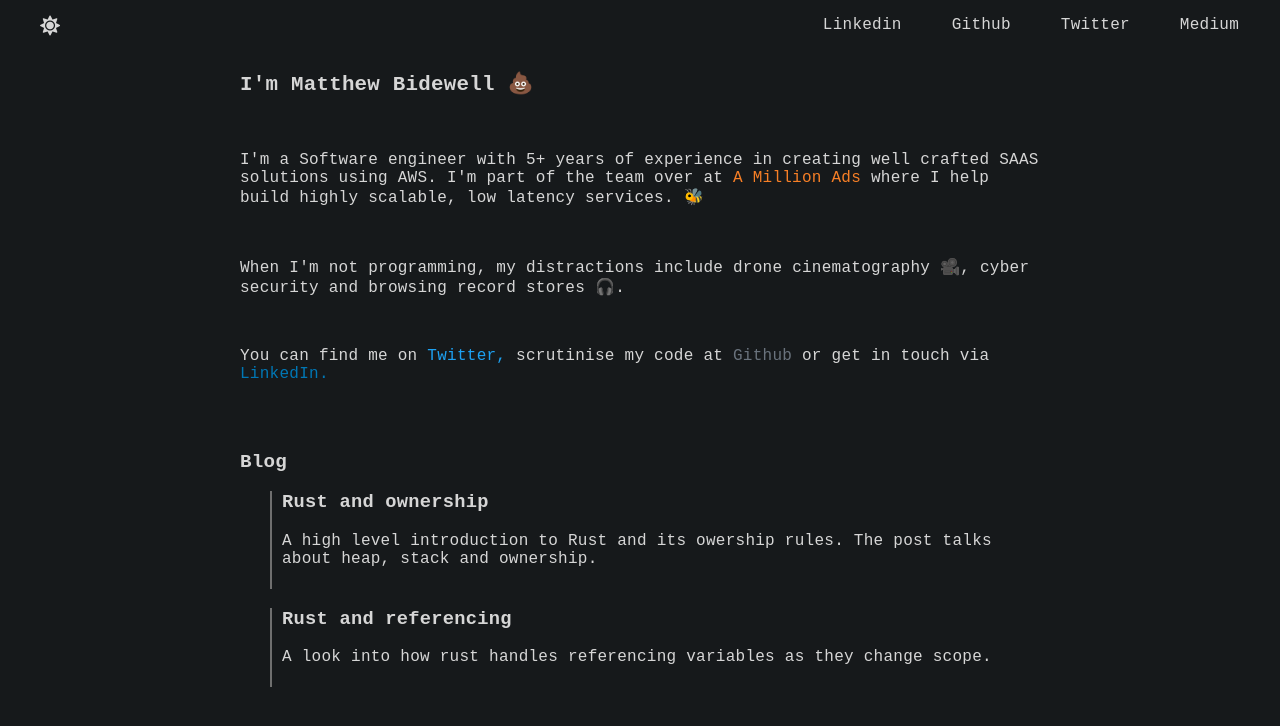
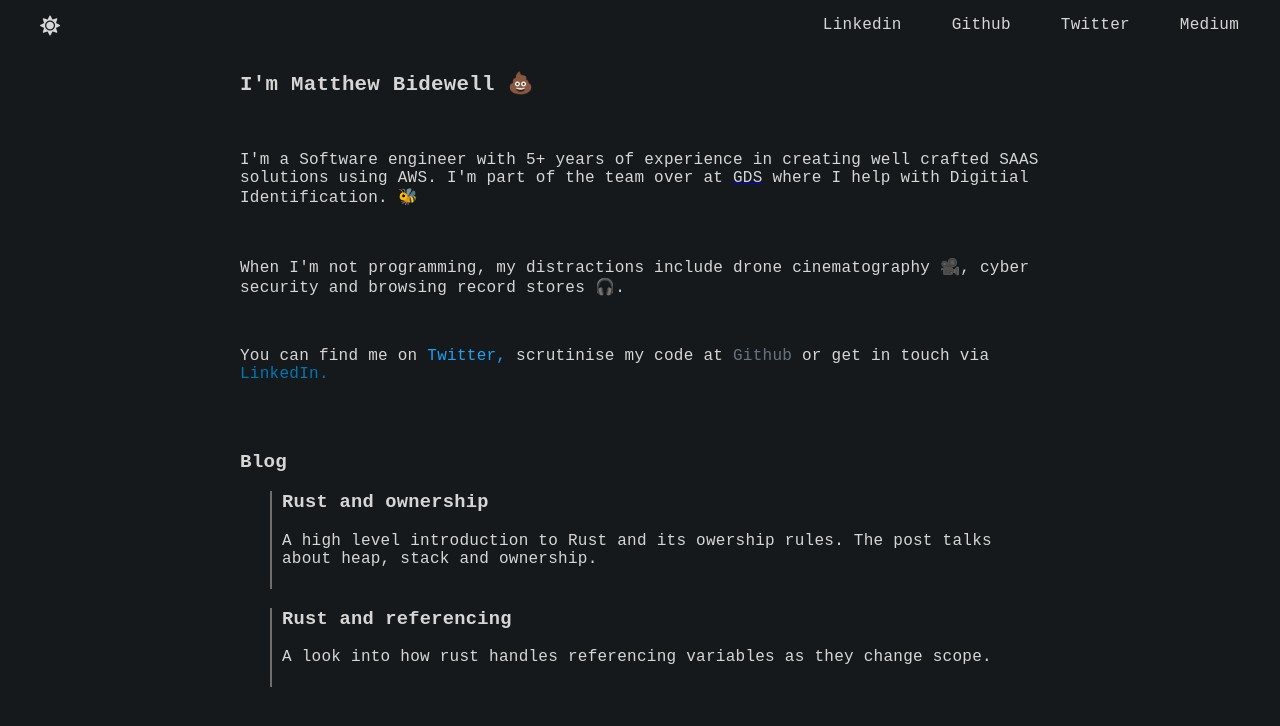
Before and after one commit to MattBidewell/old_personal_site, a Vue app: page / in a window 1280 px wide. Shown: the top 726 px of the page. Built offline with nearby package versions, Linux system fonts and the light colour scheme.

Commit message:
Updated job title

```diff
--- a/src/components/Content.vue
+++ b/src/components/Content.vue
@@ -9,7 +9,7 @@
     <section id="content">
         <h1 class="crypto">I'm Matthew Bidewell ICON</h1>
         <br/>
-        <p class= "crypto">I'm a Software engineer with yearsHOLD years of experience in creating well crafted SAAS solutions using AWS. I'm part of the team over at A_Million_Ads where I help build highly scalable, low latency services. 🐝</p> <br/>
+        <p class= "crypto">I'm a Software engineer with yearsHOLD years of experience in creating well crafted SAAS solutions using AWS. I'm part of the team over at GDS where I help with Digitial Identification. 🐝</p> <br/>
         <p class= "crypto">When I'm not programming, my distractions include drone cinematography 🎥, cyber security and browsing record stores 🎧.</p> <br/>
         <p class= "crypto">You can find me on Twitter, scrutinise my code at Github or get in touch via LinkedIn.</p><br/>
         <br/>
@@ -58,10 +58,10 @@
                   const letters = word.split("");
                   const text = letters.map((letter)=>`<span class="cp">${letter}</span>`).join("");
                   return text;
-              } else if(word === "A_Million_Ads") {
-                  const letters = "A Million Ads".split("");
-                  const text =  `<span class="cp">A Million Ads</span>`; // space becuase multiple words
-                  return `<a id="amillionads" href="https://www.amillionads.com/">${text}</a>`;
+              } else if(word === "GDS") {
+                  const letters = "GDS".split("");
+                  const text =  `<span class="cp">GDS</span>`; // space becuase multiple words
+                  return `<a id="GDS" href="https://www.gov.uk/government/organisations/government-digital-service">${text}</a>`;
               } else if(word === "Twitter,") {
                   const letters = word.split("");
                   const text = letters.map((letter)=>`<span class="cp">${letter}</span>`).join("");
```
